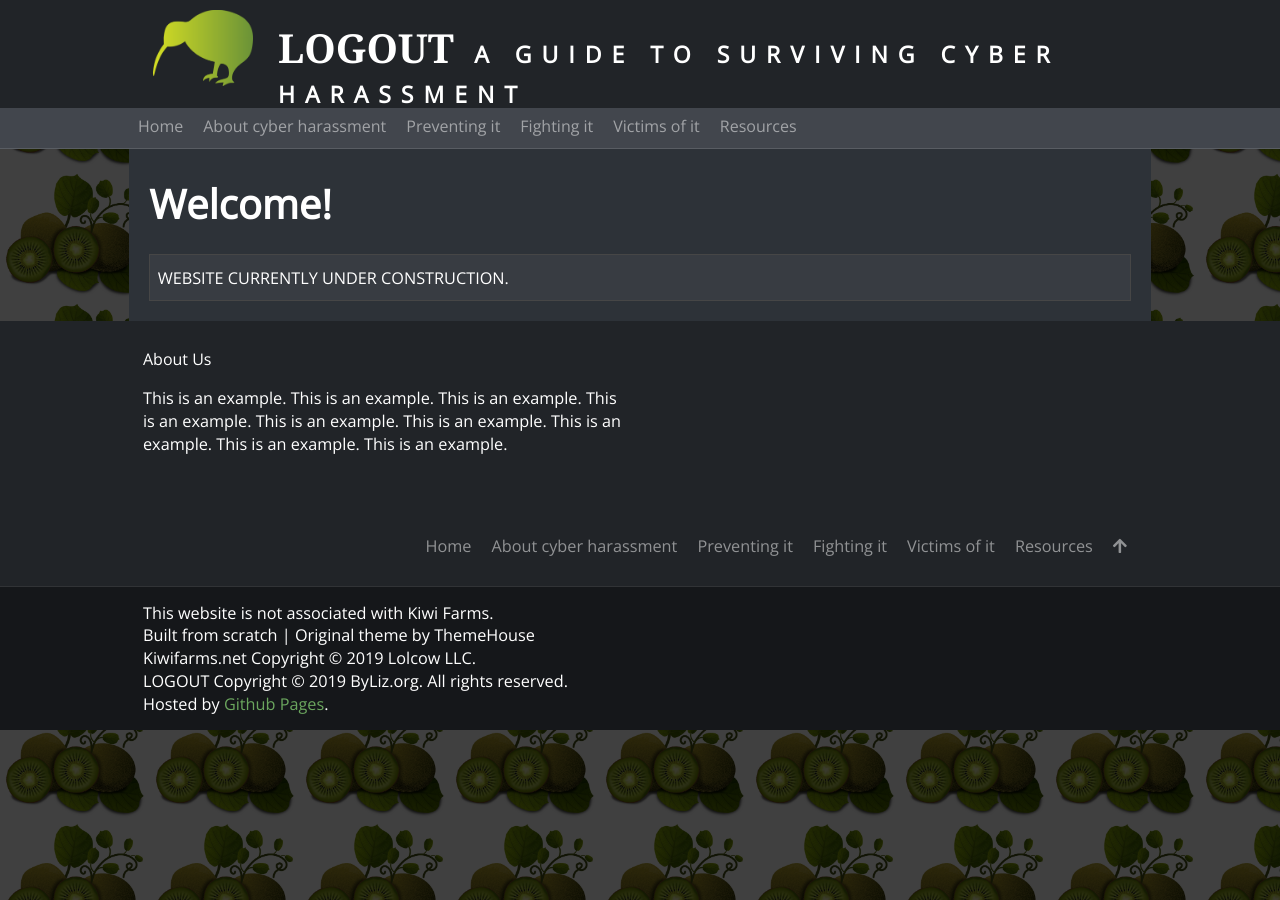
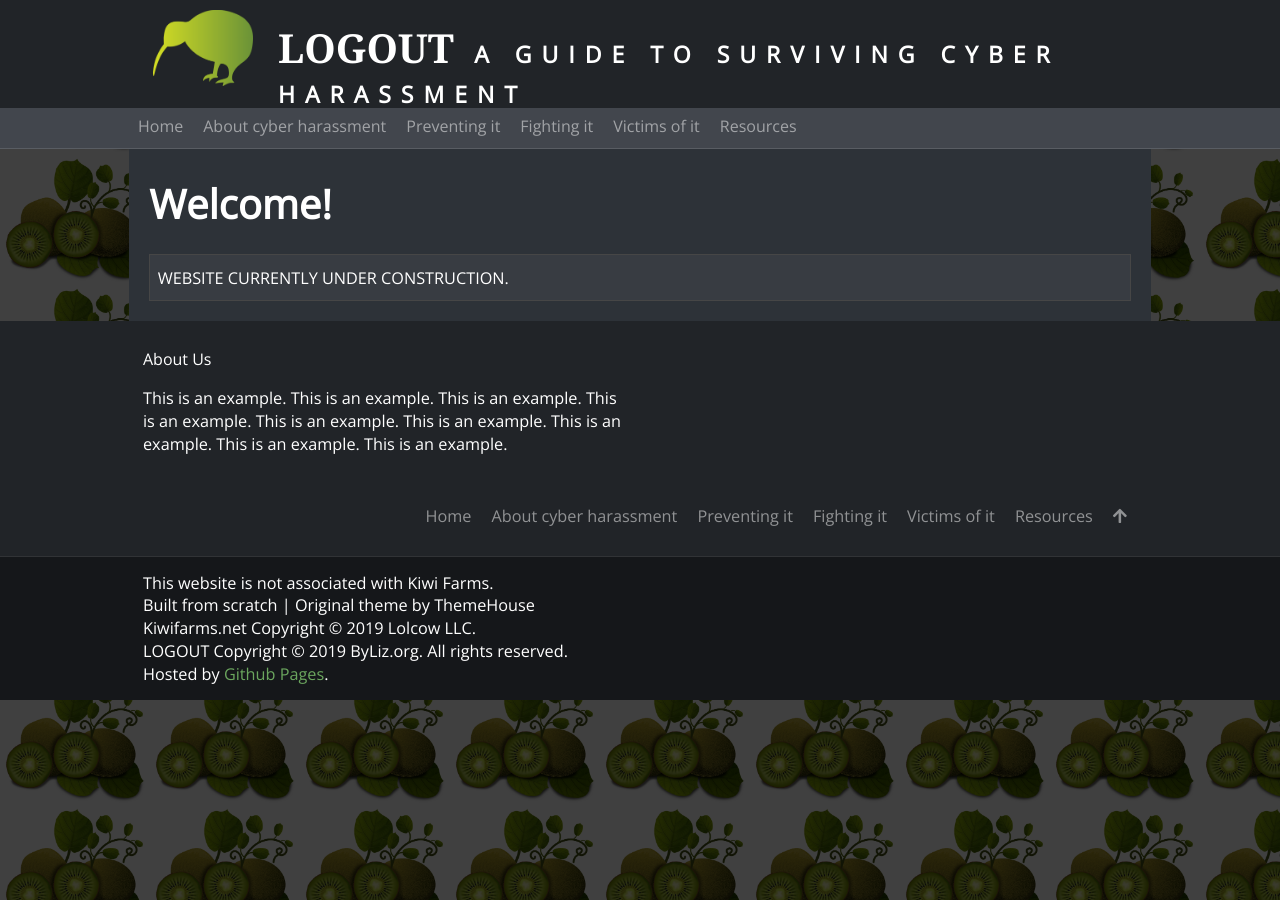
Before and after one commit to byliz/help, a Jekyll site: the page built from index.html, in a window 1280 px wide. Built offline with Jekyll 4.4.1, drawn with Linux system fonts in a browser that asks for light colours; nearby versions of some CDN libraries; some web fonts are replaced.

Commit message:
Add files via upload

```diff
--- a/_includes/widget_categorymenu.html
+++ b/_includes/widget_categorymenu.html
@@ -1,4 +1,4 @@
-<div class="widget" style="float:right; width:100%;">
+<div class="widget" style="float:right; width:100%; margin-top: 0px;">
 	<div class="widget-body">
 
 			{% include categories2.html %}
```
